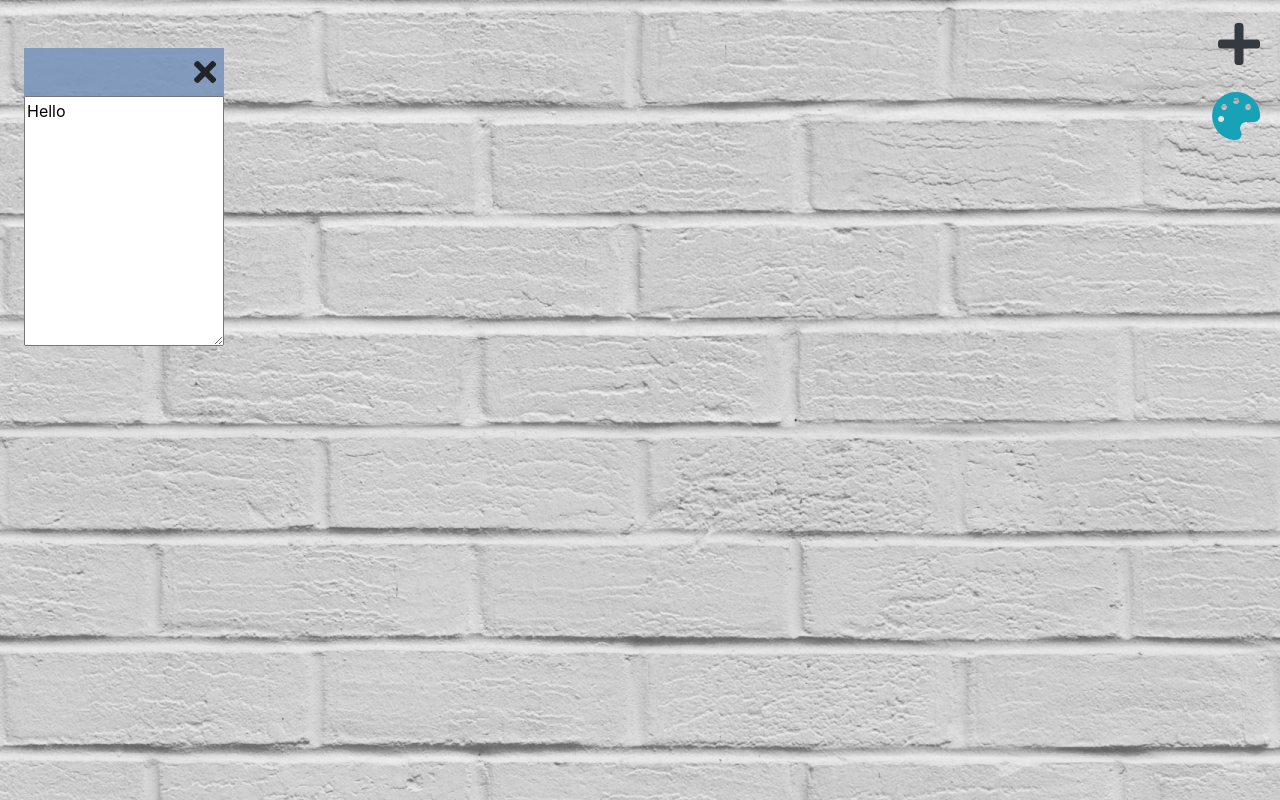
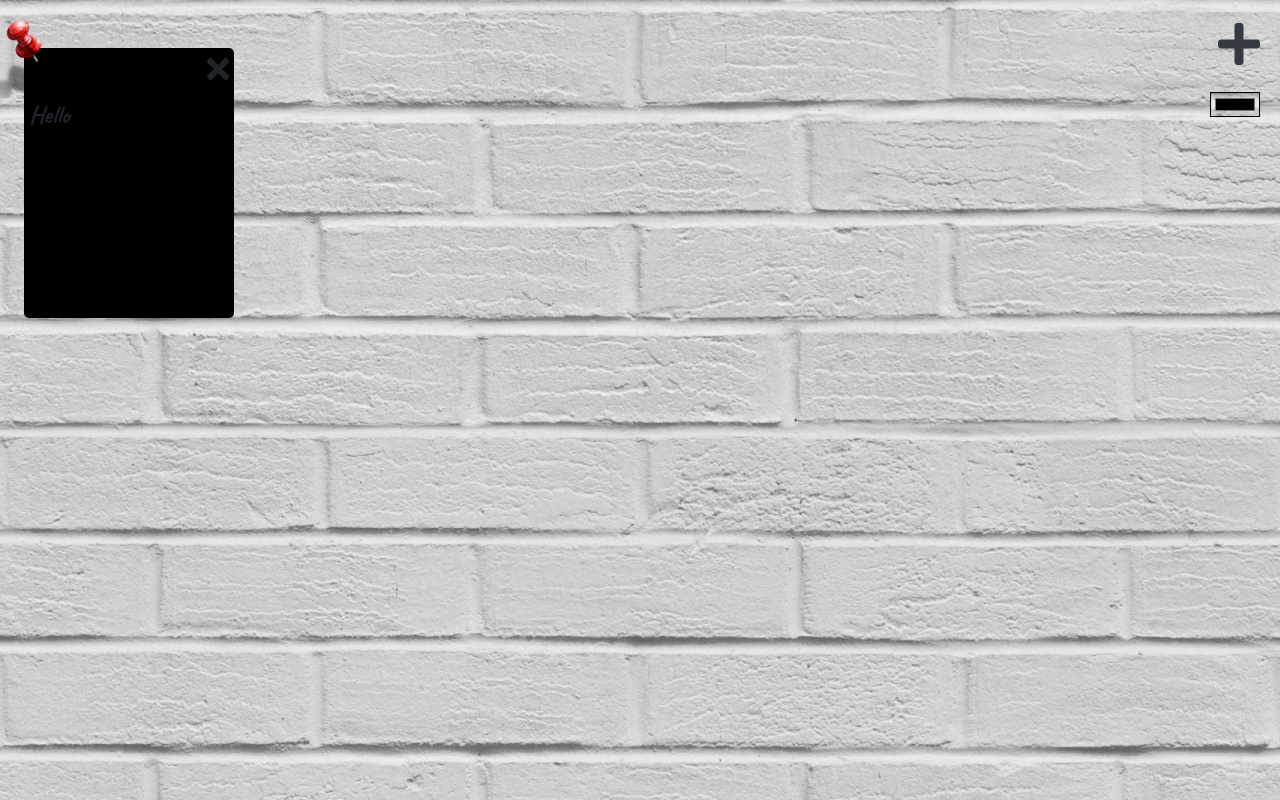
Before and after one commit to ShelestCool/Notes, a website built with Parcel: page index.html in a window 1280 px wide. Both pictures are taken after a click on the icon 1239 px from the left and 56 px from the top of the page. Built offline with nearby package versions, Linux system fonts and the light colour scheme.

Commit message:
first commit

```diff
--- a/css/style.css
+++ b/css/style.css
@@ -9,17 +9,50 @@ body {
 }
 
 .note {
-    width: 200px;
-    height: 250px;
-    background-color: rgba(121, 149, 187, 0.883);
+    width: 210px;
+    height: 270px;
+    border-radius: 5px;
+}
+
+.note__topContent {
+    width: 100%;
+    height: 17%;
+
+    padding-right: 5px;
+    padding-top: 5px;
 }
 
 .note__close {
-    display: flex;
-    justify-content: flex-end;
+    float: right;
 }
 
 .note__content {
+    padding: 5px;
+    font-family: 'Caveat', cursive;
+    font-size: 25px;
+    line-height: normal;
+    word-wrap: break-word;
+}
+
+.note__textarea {
     width: 100%;
-    height: 100%;
+    height: 83%;
+    padding: 5px;
+    font-family: 'Caveat', cursive;
+    font-size: 25px;
+    line-height: normal;
 }
+
+.changeColor{
+    width: 50px;
+    height: 25px;
+
+    background-image: url(/img/fon.jpg);
+}
+
+.note__img {
+    width: 50px;
+    position: relative;
+    top: -35px;
+    left: -30px;
+}
--- a/index.html
+++ b/index.html
@@ -8,13 +8,14 @@
     <link rel="stylesheet" href="https://stackpath.bootstrapcdn.com/bootstrap/4.4.1/css/bootstrap.min.css"
         integrity="sha384-Vkoo8x4CGsO3+Hhxv8T/Q5PaXtkKtu6ug5TOeNV6gBiFeWPGFN9MuhOf23Q9Ifjh" crossorigin="anonymous">
     <link rel="stylesheet" href="https://cdnjs.cloudflare.com/ajax/libs/font-awesome/5.13.0/css/all.min.css">
+    <link href="https://fonts.googleapis.com/css2?family=Caveat:wght@700&display=swap" rel="stylesheet">
     <script src="./js/app.js" defer></script>
 </head>
 <body>
     <header>
         <div class="menu-add d-flex align-items-end flex-column">
             <i class="fas fa-plus fa-3x text-dark pb-4" id="newNoteBtn"></i>
-            <i class="fas fa-palette fa-3x text-info" id = "changeColorNote"></i>
+            <input type="color" class="changeColor" id = "changeColorNote">
         </div>
 
         <div class="container"></div>
--- a/js/app.js
+++ b/js/app.js
@@ -1,6 +1,5 @@
-import {Note} from './note';
+import { Note } from "./note";
 
-const newNoteBtnNode = document.querySelector('#newNoteBtn');
-const changeColorNote = document.querySelector('#changeColorNote');
+const newNoteBtnNode = document.querySelector("#newNoteBtn");
 
-new Note(newNoteBtnNode, changeColorNote);
+new Note(newNoteBtnNode);
--- a/js/note.js
+++ b/js/note.js
@@ -1,95 +1,119 @@
-import {DnD} from './dnd';
+import { DnD } from "./dnd";
+import imgSrc from "../img/btn.png";
 
 export class Note {
-  constructor(button ,buttonColor) {
+  constructor(button) {
     this.data = [];
-    this.container = document.querySelector('.container'); // контейнер, нужен для изоляции заметок от остального html
+    this.container = document.querySelector(".container"); // контейнер, нужен для изоляции заметок от остального html
     this.button = button;
-    this.buttonColor = buttonColor;
+    this.btnChacngeColor = document.querySelector("#changeColorNote");
 
     this._handleClickButton = this._clickButton.bind(this);
-    this._handleClickChangeColor = this._clickChangeColor.bind(this);
     this.setCoords = this._setCoords.bind(this);
 
     this._init();
   }
 
   _init() {
-    this.button.addEventListener('click', this._handleClickButton);
-    this.buttonColor.addEventListener('click', this._handleClickChangeColor);
+    this.button.addEventListener("click", this._handleClickButton);
   }
 
   // метод для записи координат в data, передаём его в класс DnD
   _setCoords(note, coords) {
-    const index = note.getAttribute('data-index');
+    const index = note.getAttribute("data-index");
 
     this.data[index].left = coords.x;
     this.data[index].top = coords.y;
     console.log(this.data); // если вызвать в контексте класса Note в другом классе, есть доступ к data
   }
 
-  _constructorNote(content, top, left) {
+  _constructorNote(content, top, left, color) {
     return {
       content,
       top,
-      left
-    }
+      left,
+      color,
+    };
   }
 
   _clickButton() {
-    const newNoteObj = this._constructorNote('Hello', 48, 24); // передаём дефолтные значения
+    const color = this.btnChacngeColor.value;
+    const newNoteObj = this._constructorNote("Hello", 48, 24, color); // передаём дефолтные значения
     this.data.push(newNoteObj);
 
     this.render();
   }
 
-  _clickChangeColor() {
-    const changeBgColor = document.querySelector('.note');
+  _clickCloseNote(index) {
+    this.data.splice(index, 1);
+    this.render();
+  }
 
-    if (this.buttonColor.classList.value.includes('text-info')){
-        this.buttonColor.classList.remove('text-info');
-        this.buttonColor.classList.add('text-danger');
-        changeBgColor.style.background = 'rgb(214, 40, 40)';
+  _editNote(textareaNode, contentNode, index) {
+    if (textareaNode.hidden) {
+      textareaNode.hidden = false;
+      contentNode.hidden = true;
     } else {
-        this.buttonColor.classList.add('text-info');
-        this.buttonColor.classList.remove('text-danger');
-        changeBgColor.style.background = 'rgba(121, 149, 187, 0.883)';
+      textareaNode.hidden = true;
+      contentNode.hidden = false;
+      this.data[index].content = textareaNode.value;
+
+      this.render();
     }
   }
 
   _createNote(data, index) {
-    const [divNode, buttonNode, textAreaNode] = [
-      document.createElement('div'),
-      document.createElement('div'),
-      document.createElement('textarea'),
-    ]
+    const [divNode, buttonNode, textareaNode] = [
+      document.createElement("div"),
+      document.createElement("div"),
+      document.createElement("textarea"),
+    ];
 
     const noteNode = divNode.cloneNode(true);
-    noteNode.setAttribute('data-index', index); // index нужен, чтобы найти объект в массиве data
-    noteNode.classList.add('note');
-    noteNode.style.cssText = `position: absolute; top: ${data.top}px; left: ${data.left}px;`;
+    noteNode.setAttribute("data-index", index); // index нужен, чтобы найти объект в массиве data
+    noteNode.classList.add("note");
+    noteNode.style.cssText = `position: absolute; top: ${data.top}px; left: ${data.left}px; background-color: ${data.color}`;
     new DnD(noteNode, this.setCoords);
+    noteNode.addEventListener("dblclick", () => {
+      this._editNote(textareaNode, contentNode, index);
+    });
+
+    const topContentNode = divNode.cloneNode(true);
+    topContentNode.classList.add("note__topContent");
 
     const btnCloseNode = buttonNode.cloneNode(true);
-    btnCloseNode.classList.add('note__close');
-    btnCloseNode.innerHTML = '<i class="fas fa-times fa-2x pt-2 pr-2 pb-2 id="closeNode""></i>';
+    btnCloseNode.classList.add("note__close");
+    btnCloseNode.innerHTML =
+      '<i class="fas fa-times fa-2x id="closeNode""></i>';
+    btnCloseNode.addEventListener("click", () => {
+      this._clickCloseNote(index);
+    });
 
-    const contentNode = textAreaNode.cloneNode(true);
-    contentNode.classList.add('note__content');
+    const contentNode = divNode.cloneNode(true);
+    contentNode.classList.add("note__content");
     contentNode.innerHTML = data.content;
 
-    noteNode.append(btnCloseNode, contentNode)
+    textareaNode.classList.add("note__textarea");
+    textareaNode.hidden = true;
+    textareaNode.value = data.content;
+
+    const imgTopNote = document.createElement("img");
+    imgTopNote.classList.add("note__img");
+    imgTopNote.src = imgSrc;
+
+    noteNode.append(topContentNode, contentNode, textareaNode);
+    topContentNode.append(btnCloseNode, imgTopNote);
 
     return noteNode;
   }
 
   render() {
-    this.container.innerHTML = '';
+    this.container.innerHTML = "";
 
     this.data.forEach((noteObj, index) => {
       const noteNode = this._createNote(noteObj, index);
 
       this.container.append(noteNode);
-    })
+    });
   }
 }
```
Also changed, not shown: js/dnd.js (+10 -11 lines), img/btn.png (added), img/кнопка.png (deleted).
